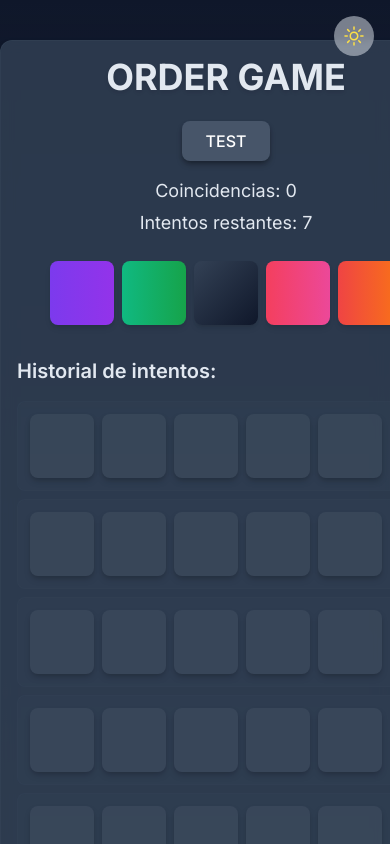
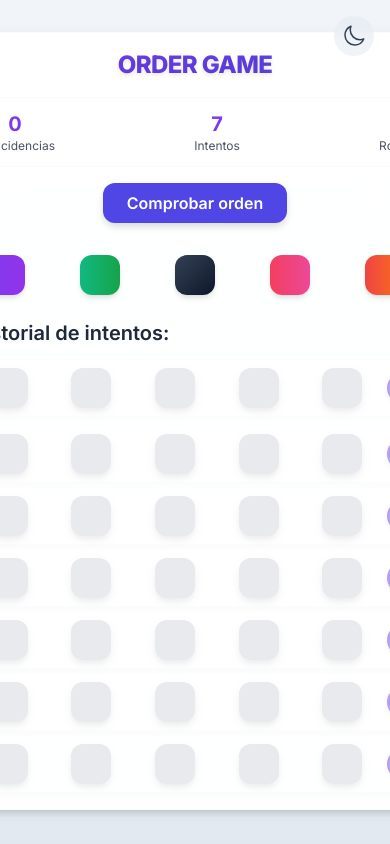
Before and after one commit to kukapu/ordergame, a Next.js app: page / in a window 390 px wide. Shown: the top 844 px of the page. Built offline with nearby package versions, Linux system fonts and the light colour scheme.

Commit message:
feat improve ui

```diff
--- a/src/app/globals.css
+++ b/src/app/globals.css
@@ -3,25 +3,32 @@
 @tailwind utilities;
 
 :root {
+  /* Paleta principal más moderna */
   --foreground-rgb: 30, 41, 59;
   --background-start-rgb: 241, 245, 249;
   --background-end-rgb: 226, 232, 240;
-  --box-shadow: 0 4px 6px -1px rgba(0, 0, 0, 0.1), 0 2px 4px -1px rgba(0, 0, 0, 0.06);
+  --box-shadow: 0 4px 12px -2px rgba(0, 0, 0, 0.12), 0 4px 6px -1px rgba(0, 0, 0, 0.08);
   --card-bg: 255, 255, 255;
-  --button-bg: 148, 163, 184;
-  --button-hover: 100, 116, 139;
-  --border-color: 203, 213, 225;
+  --button-bg: 79, 70, 229;
+  --button-hover: 99, 102, 241;
+  --border-color: 226, 232, 240;
+  --accent-color: 124, 58, 237;
+  --success-color: 16, 185, 129;
+  --error-color: 239, 68, 68;
 }
 
 .dark {
   --foreground-rgb: 226, 232, 240;
   --background-start-rgb: 15, 23, 42;
   --background-end-rgb: 30, 41, 59;
-  --box-shadow: 0 4px 6px -1px rgba(0, 0, 0, 0.3), 0 2px 4px -1px rgba(0, 0, 0, 0.2);
-  --card-bg: 51, 65, 85;
-  --button-bg: 71, 85, 105;
-  --button-hover: 100, 116, 139;
-  --border-color: 71, 85, 105;
+  --box-shadow: 0 4px 12px -2px rgba(0, 0, 0, 0.3), 0 4px 6px -1px rgba(0, 0, 0, 0.2);
+  --card-bg: 30, 41, 59;
+  --button-bg: 79, 70, 229;
+  --button-hover: 99, 102, 241;
+  --border-color: 51, 65, 85;
+  --accent-color: 139, 92, 246;
+  --success-color: 16, 185, 129;
+  --error-color: 239, 68, 68;
 }
 
 * {
@@ -37,58 +44,184 @@ body {
     )
     rgb(var(--background-start-rgb));
   min-height: 100vh;
+  font-family: 'Inter', -apple-system, BlinkMacSystemFont, 'Segoe UI', Roboto, Oxygen, Ubuntu, Cantarell, 'Open Sans', 'Helvetica Neue', sans-serif;
 }
 
 .theme-toggle {
   @apply fixed top-4 right-4 z-50 flex items-center justify-center w-10 h-10 rounded-full shadow-md;
-  background-color: rgba(var(--card-bg), 0.8);
+  background-color: rgba(var(--card-bg), 0.9);
   color: rgb(var(--foreground-rgb));
-}
-
-.game-container {
-  @apply max-w-4xl mx-auto p-4 rounded-xl;
-  background-color: rgba(var(--card-bg), 0.8);
-  box-shadow: var(--box-shadow);
   backdrop-filter: blur(8px);
   border: 1px solid rgba(var(--border-color), 0.2);
 }
 
+.game-container {
+  @apply max-w-4xl mx-auto p-6 rounded-2xl;
+  background-color: rgba(var(--card-bg), 0.95);
+  box-shadow: var(--box-shadow);
+  backdrop-filter: blur(12px);
+  border: 1px solid rgba(var(--border-color), 0.2);
+  margin-top: 1rem;
+  margin-bottom: 2rem;
+}
+
 .game-title {
-  @apply text-4xl font-bold text-center mb-6;
+  @apply text-4xl font-extrabold text-center mb-6;
   text-shadow: 0 2px 4px rgba(0, 0, 0, 0.1);
+  background: linear-gradient(to right, rgb(var(--accent-color)), rgb(var(--button-bg)));
+  -webkit-background-clip: text;
+  background-clip: text;
+  color: transparent;
+  letter-spacing: -0.025em;
 }
 
 .game-button {
-  @apply py-2 px-6 rounded-lg font-medium transition-all duration-300 ease-in-out;
+  @apply py-3 px-8 rounded-xl font-semibold transition-all duration-300 ease-in-out text-white;
   background-color: rgb(var(--button-bg));
-  color: white;
-  box-shadow: var(--box-shadow);
+  box-shadow: var(--box-shadow), 0 0 0 rgba(var(--button-bg), 0.5);
+  position: relative;
+  overflow: hidden;
 }
 
 .game-button:hover {
   @apply transform scale-105;
   background-color: rgb(var(--button-hover));
+  box-shadow: var(--box-shadow), 0 0 20px rgba(var(--button-bg), 0.3);
+}
+
+.game-button:active {
+  @apply transform scale-95;
+}
+
+.game-button::after {
+  content: '';
+  position: absolute;
+  top: 0;
+  left: 0;
+  width: 100%;
+  height: 100%;
+  background: linear-gradient(rgba(255, 255, 255, 0.2), rgba(255, 255, 255, 0));
+  opacity: 0;
+  transition: opacity 0.3s ease;
+}
+
+.game-button:hover::after {
+  opacity: 1;
 }
 
 .color-box {
-  @apply w-16 h-16 rounded-lg cursor-grab active:cursor-grabbing;
+  @apply rounded-xl cursor-grab active:cursor-grabbing;
+  aspect-ratio: 1/1;
+  width: 100%;
+  max-width: 60px;
+  margin: 0 auto;
   box-shadow: var(--box-shadow);
   transition: transform 0.2s ease, box-shadow 0.2s ease;
 }
 
 .color-box:hover {
-  transform: translateY(-2px);
-  box-shadow: 0 6px 10px -1px rgba(0, 0, 0, 0.15), 0 4px 6px -1px rgba(0, 0, 0, 0.1);
+  transform: translateY(-3px);
+  box-shadow: 0 8px 15px -2px rgba(0, 0, 0, 0.15), 0 4px 6px -1px rgba(0, 0, 0, 0.1);
 }
 
 .history-item {
-  @apply p-3 rounded-lg mb-2;
-  background-color: rgba(var(--card-bg), 0.6);
+  @apply p-2 rounded-xl mb-2;
+  background-color: rgba(var(--card-bg), 0.7);
+  border: 1px solid rgba(var(--border-color), 0.2);
+  box-shadow: 0 2px 6px -1px rgba(0, 0, 0, 0.05);
+  transition: transform 0.2s ease;
+}
+
+.history-item:hover {
+  transform: translateY(-2px);
+  box-shadow: 0 4px 8px -1px rgba(0, 0, 0, 0.1);
+}
+
+.match-count {
+  @apply ml-3 flex items-center justify-center w-10 h-10 rounded-full font-bold text-white;
+  background: linear-gradient(to bottom right, rgb(var(--accent-color)), rgb(var(--button-bg)));
+  box-shadow: 0 2px 5px rgba(0, 0, 0, 0.1);
+}
+
+.stats-container {
+  @apply flex justify-between items-center mb-6 p-4 rounded-xl;
+  background-color: rgba(var(--card-bg), 0.7);
   border: 1px solid rgba(var(--border-color), 0.2);
 }
 
-.match-count {
-  @apply ml-2 flex items-center justify-center w-8 h-8 rounded-full font-bold;
-  background-color: rgb(var(--button-bg));
-  color: white;
+.stat-item {
+  @apply flex flex-col items-center;
 }
+
+.stat-value {
+  @apply text-2xl font-bold;
+  color: rgb(var(--accent-color));
+}
+
+.stat-label {
+  @apply text-sm opacity-80;
+}
+
+.win-message {
+  @apply text-center p-6 rounded-xl mb-6;
+  background-color: rgba(var(--success-color), 0.15);
+  border: 1px solid rgba(var(--success-color), 0.3);
+  box-shadow: 0 4px 12px -2px rgba(var(--success-color), 0.15);
+}
+
+.lose-message {
+  @apply text-center p-6 rounded-xl mb-6;
+  background-color: rgba(var(--error-color), 0.15);
+  border: 1px solid rgba(var(--error-color), 0.3);
+  box-shadow: 0 4px 12px -2px rgba(var(--error-color), 0.15);
+}
+
+/* Responsive design */
+@media (max-width: 768px) {
+  .game-container {
+    @apply p-4 mx-3 rounded-xl;
+    margin-top: 0.5rem;
+  }
+
+  .game-title {
+    @apply text-3xl mb-4;
+  }
+
+  .color-box {
+    max-width: 45px;
+  }
+
+  .history-item {
+    @apply p-2 mb-2;
+  }
+
+  .match-count {
+    @apply w-8 h-8 ml-2;
+  }
+
+  .stats-container {
+    @apply p-3 mb-4;
+  }
+
+  .stat-value {
+    @apply text-xl;
+  }
+
+  .stat-label {
+    @apply text-xs;
+  }
+}
+
+@media (max-width: 480px) {
+  .game-title {
+    @apply text-2xl;
+  }
+
+  .color-box {
+    @apply w-10 h-10;
+  }
+
+  .game-button {
+    @apply py-2 px-6;
+  }
+}
--- a/src/app/layout.tsx
+++ b/src/app/layout.tsx
@@ -16,7 +16,7 @@ export default function RootLayout({
   children: React.ReactNode
 }) {
   return (
-    <html lang="en">
+    <html lang="en" suppressHydrationWarning>
       <body className={inter.className}>
         <ThemeProvider>
           {children}
--- a/src/app/page.tsx
+++ b/src/app/page.tsx
@@ -1,7 +1,7 @@
 'use client'
 import { OrderItem } from '@/components/OrderItem';
 import { ThemeToggle } from '@/components/ThemeToggle';
-import { DndContext, closestCenter, PointerSensor, useSensor, useSensors } from '@dnd-kit/core';
+import { DndContext, closestCenter, PointerSensor, useSensor, useSensors, TouchSensor } from '@dnd-kit/core';
 import { SortableContext, arrayMove, verticalListSortingStrategy } from '@dnd-kit/sortable';
 import React, { useState, useEffect } from 'react';
 import { v4 as uuidv4 } from 'uuid';
@@ -66,14 +66,13 @@ export default function Home() {
   const [playerList, setPlayerList] = useState<string[]>([]);
   const [shuffling, setShuffling] = useState(true);
   const [activeShuffleIndex, setActiveShuffleIndex] = useState<number | null>(null);
-  const [showingAttempt, setShowingAttempt] = useState<number | null>(null);
-
+  const [showingAttempts, setShowingAttempts] = useState<number[]>([]);
   const [matches, setMatches] = useState(0);
   const [attempts, setAttempts] = useState(7);
   const [currentAttempt, setCurrentAttempt] = useState(0);
   const [win, setWin] = useState(false);
   const [lose, setLose] = useState(false);
-  const [history, setHistory] = useState<History[][]>([]);
+  const [history, setHistory] = useState<any[]>([]);
   const [emptyAttempts, setEmptyAttempts] = useState<number[]>([]);
 
   // Configuración de sensores para mejorar la experiencia táctil
@@ -81,6 +80,12 @@ export default function Home() {
     useSensor(PointerSensor, {
       activationConstraint: {
         distance: 8, // 8px
+      },
+    }),
+    useSensor(TouchSensor, {
+      activationConstraint: {
+        delay: 250,
+        tolerance: 5,
       },
     })
   );
@@ -178,39 +183,158 @@ export default function Home() {
     const newEmptyAttempts = emptyAttempts.filter(attempt => attempt !== currentAttempt);
     setEmptyAttempts(newEmptyAttempts);
 
-    // Mostrar animación del nuevo intento
-    setShowingAttempt(currentAttempt);
+    // Añadir el nuevo intento al array de animaciones en curso
+    setShowingAttempts(prev => [...prev, currentAttempt]);
 
+    // Actualizar el estado después de la animación
+    const matchesWereEqual = matchCount === solutionList.length;
+    const attemptNumber = currentAttempt; // Guardar el valor actual para el timeout
+
+    // Usar un timeout para asegurar que los estados se actualicen después de la animación
+    setTimeout(() => {
       setMatches(matchCount);
       setCurrentAttempt(currentAttempt + 1);
       setAttempts(attempts - 1);
 
-    if (matchCount === solutionList.length) {
+      if (matchesWereEqual) {
         setWin(true);
       }
       if (currentAttempt === 6) {
         setLose(true);
       }
+    }, 100); // Tiempo muy corto para no retrasar la UI pero permitir que React actualice el DOM
 
-    // Ocultar la animación después de un tiempo
+    // Ocultar la animación después de un tiempo, pero solo eliminar el intento específico
     setTimeout(() => {
-      setShowingAttempt(null);
-    }, 1500);
+      setShowingAttempts(prev => prev.filter(attempt => attempt !== attemptNumber));
+    }, 1000);
+  }
+
+  function resetGame() {
+    const randomColorList = disorderList(disorderList([...completeList]));
+    const lengthList = spliceList(randomColorList, 5);
+    setSolutionList(disorderList([...lengthList]));
+    setPlayerList(disorderList([...lengthList]));
+
+    setMatches(0);
+    setAttempts(7);
+    setCurrentAttempt(0);
+    setWin(false);
+    setLose(false);
+    setHistory([]);
+
+    // Inicializar los intentos vacíos
+    const emptyAttemptsArray = Array.from({ length: 7 }, (_, i) => i);
+    setEmptyAttempts(emptyAttemptsArray);
+
+    // Reiniciar animación
+    setShuffling(true);
+
+    // Animación de mezcla inicial
+    const startShuffleAnimation = () => {
+      let shuffleCount = 0;
+      const maxShuffles = 8;
+
+      const shuffleStep = () => {
+        if (shuffleCount >= maxShuffles) {
+          setActiveShuffleIndex(null);
+          setShuffling(false);
+          return;
+        }
+
+        const i = Math.floor(Math.random() * 5);
+        let j = Math.floor(Math.random() * 5);
+        while (j === i) {
+          j = Math.floor(Math.random() * 5);
+        }
+
+        setActiveShuffleIndex(i);
+
+        setTimeout(() => {
+          setPlayerList(prevList => {
+            const newList = [...prevList];
+            [newList[i], newList[j]] = [newList[j], newList[i]];
+            return newList;
+          });
+
+          shuffleCount++;
+          setTimeout(shuffleStep, 60);
+        }, 40);
+      };
+
+      setTimeout(shuffleStep, 300);
+    };
+
+    startShuffleAnimation();
   }
 
   return (
-    <div className='pt-10 flex flex-col items-center min-h-screen'>
+    <div className='pt-6 md:pt-10 flex flex-col items-center min-h-screen px-4'>
       <ThemeToggle />
 
-      <div className="game-container">
+      <div className="game-container w-[500px] max-w-md mx-auto">
         <h1 className="game-title">ORDER GAME</h1>
 
-        <button className='game-button mx-auto block mb-4' onClick={checkMatches}>TEST</button>
+        {/* Panel de estadísticas */}
+        <div className="stats-container">
+          <div className="stat-item">
+            <span className="stat-value">{matches}</span>
+            <span className="stat-label">Coincidencias</span>
+          </div>
+          <div className="stat-item">
+            <span className="stat-value">{attempts}</span>
+            <span className="stat-label">Intentos</span>
+          </div>
+          <div className="stat-item">
+            <span className="stat-value">{currentAttempt}</span>
+            <span className="stat-label">Ronda</span>
+          </div>
+        </div>
 
-        <div className="text-center mb-6">
-          <p className="text-lg mb-1">Coincidencias: {matches}</p>
-          <p className="text-lg">Intentos restantes: {attempts}</p>
-        </div>
+        {win && (
+          <motion.div
+            className="win-message"
+            initial={{ opacity: 0, y: 20 }}
+            animate={{ opacity: 1, y: 0 }}
+            transition={{ duration: 0.5 }}
+          >
+            <h2 className="text-2xl font-bold mb-2">¡Has ganado!</h2>
+            <p className="mb-4">Has ordenado correctamente todos los colores.</p>
+            <button
+              className="game-button mx-auto block"
+              onClick={resetGame}
+            >
+              Jugar de nuevo
+            </button>
+          </motion.div>
+        )}
+
+        {lose && (
+          <motion.div
+            className="lose-message"
+            initial={{ opacity: 0, y: 20 }}
+            animate={{ opacity: 1, y: 0 }}
+            transition={{ duration: 0.5 }}
+          >
+            <h2 className="text-2xl font-bold mb-2">¡Has perdido!</h2>
+            <p className="mb-4">No has conseguido ordenar los colores correctamente.</p>
+            <button
+              className="game-button mx-auto block"
+              onClick={resetGame}
+            >
+              Intentar de nuevo
+            </button>
+          </motion.div>
+        )}
+
+        {!win && !lose && (
+          <button
+            className='game-button mx-auto block mb-8'
+            onClick={checkMatches}
+          >
+            Comprobar orden
+          </button>
+        )}
 
         {!win &&
         <DndContext
@@ -222,8 +346,7 @@ export default function Home() {
             items={playerList}
             strategy={verticalListSortingStrategy}
           >
-            <div className='flex gap-2 justify-center mb-8'>
-              <AnimatePresence>
+            <div className='grid grid-cols-5 gap-2.5 mb-6 mx-auto'>
               {playerList.map((color, index) => (
                 <motion.div
                   key={color}
@@ -243,60 +366,38 @@ export default function Home() {
                   <OrderItem color={color} />
                 </motion.div>
               ))}
-              </AnimatePresence>
             </div>
           </SortableContext>
         </DndContext>
         }
 
-        {win && (
-          <motion.div
-            className="text-center p-4 rounded-lg bg-green-500/20 mb-6"
-            initial={{ opacity: 0 }}
-            animate={{ opacity: 1 }}
-            transition={{ duration: 0.5 }}
-          >
-            <h2 className="text-2xl font-bold mb-2">¡Has ganado!</h2>
-            <p>Has ordenado correctamente todos los colores.</p>
-          </motion.div>
-        )}
+        <div className="mt-6">
+          <h2 className="text-xl font-semibold mb-3 px-2">Historial de intentos:</h2>
 
-        {lose && (
-          <motion.div
-            className="text-center p-4 rounded-lg bg-red-500/20 mb-6"
-            initial={{ opacity: 0 }}
-            animate={{ opacity: 1 }}
-            transition={{ duration: 0.5 }}
-          >
-            <h2 className="text-2xl font-bold mb-2">¡Has perdido!</h2>
-            <p>No has conseguido ordenar los colores correctamente.</p>
-          </motion.div>
-        )}
-
-        <div className="mt-8">
-          <h2 className="text-xl font-semibold mb-4">Historial de intentos:</h2>
-
+          <div className="history-container space-y-1">
             {/* Intentos completados */}
             {history.map((historyItem, index) => {
               if (!historyItem || historyItem.length === 0) return null;
-            const isCurrentlyShowing = showingAttempt === index;
+              const isCurrentlyShowing = showingAttempts.includes(index);
 
               return (
-              <div className='history-item flex items-center mb-2' key={`history-${index}`}>
-                <div className='flex gap-2'>
+                <div className='history-item flex items-center' key={`history-${index}`}>
+                  <div className='grid grid-cols-5 gap-2.5 flex-grow'>
                     {
                       historyItem[0].playerListCopy.map((color: string, colorIndex: number) => (
                         <motion.div
-                        key={uuidv4()}
+                          key={`${index}-${colorIndex}`}
                           initial={isCurrentlyShowing ? { scale: 0, opacity: 0 } : false}
                           animate={isCurrentlyShowing ? {
                             scale: 1,
                             opacity: 1
                           } : {}}
                           transition={{
-                          duration: 0.3,
-                          delay: isCurrentlyShowing ? colorIndex * 0.1 : 0,
-                          type: "spring"
+                            duration: 0.15,
+                            delay: isCurrentlyShowing ? colorIndex * 0.07 : 0,
+                            type: "spring",
+                            stiffness: 400,
+                            damping: 20
                           }}
                         >
                           <div className={`color-box ${getColorClass(color)}`}></div>
@@ -311,32 +412,33 @@ export default function Home() {
                     transition={{
                       type: "spring",
                       stiffness: 400,
-                    damping: 10,
-                    delay: isCurrentlyShowing ? 0.6 : 0
+                      damping: 15,
+                      delay: isCurrentlyShowing ? 0.45 : 0
                     }}
                   >
                     {historyItem[0].matchCount}
                   </motion.div>
                 </div>
-            )
+              );
             })}
 
             {/* Intentos vacíos */}
             {emptyAttempts.map((attempt) => (
-            <div className='history-item flex items-center mb-2 opacity-50' key={`empty-${attempt}`}>
-              <div className='flex gap-2'>
+              <div className='history-item flex items-center opacity-50' key={`empty-${attempt}`}>
+                <div className='grid grid-cols-5 gap-2.5 flex-grow'>
                   {Array.from({ length: 5 }, (_, i) => (
                     <div
                       key={`empty-box-${attempt}-${i}`}
-                    className="color-box bg-gray-400/20"
+                      className="color-box bg-gray-300 dark:bg-gray-700"
                     ></div>
                   ))}
                 </div>
-              <div className="match-count">?</div>
+                <div className="match-count">-</div>
               </div>
             ))}
           </div>
         </div>
       </div>
-  )
+    </div>
+  );
 }
--- a/src/components/OrderItem.tsx
+++ b/src/components/OrderItem.tsx
@@ -49,6 +49,7 @@ export const OrderItem = ({ color }: OrderItemProps) => {
     transform: CSS.Transform.toString(transform),
     transition,
     zIndex: isDragging ? 10 : 1,
+    touchAction: 'none', // Importante para dispositivos táctiles
   };
 
   return (
@@ -57,10 +58,10 @@ export const OrderItem = ({ color }: OrderItemProps) => {
       style={style}
       {...attributes}
       {...listeners}
-      className="touch-manipulation"
+      className="touch-none select-none cursor-grab active:cursor-grabbing"
     >
       <motion.div
-        className={`color-box ${getColorClass(color)}`}
+        className={`color-box ${getColorClass(color)} w-full aspect-square`}
         whileHover={{ scale: 1.05, rotate: 0 }}
         whileTap={{ scale: 0.95 }}
         animate={{
--- a/src/context/ThemeContext.tsx
+++ b/src/context/ThemeContext.tsx
@@ -8,12 +8,17 @@ interface ThemeContextType {
   toggleTheme: () => void;
 }
 
-const ThemeContext = createContext<ThemeContextType | undefined>(undefined);
+// Crear un contexto con valores predeterminados
+const ThemeContext = createContext<ThemeContextType>({
+  theme: 'dark',
+  toggleTheme: () => {},
+});
 
 export function ThemeProvider({ children }: { children: React.ReactNode }) {
   const [theme, setTheme] = useState<Theme>('dark');
   const [mounted, setMounted] = useState(false);
 
+  // Efecto para cargar el tema inicial
   useEffect(() => {
     // Check if user has a saved theme preference
     const savedTheme = localStorage.getItem('theme') as Theme | null;
@@ -21,21 +26,29 @@ export function ThemeProvider({ children }: { children: React.ReactNode }) {
     // Set theme based on saved preference or use dark as default
     if (savedTheme) {
       setTheme(savedTheme);
+    } else {
+      // Comprobar preferencia del sistema si no hay tema guardado
+      const systemPrefersDark = window.matchMedia('(prefers-color-scheme: dark)').matches;
+      setTheme(systemPrefersDark ? 'dark' : 'light');
     }
 
     setMounted(true);
   }, []);
 
+  // Efecto para aplicar el tema al DOM
   useEffect(() => {
     if (mounted) {
-      // Apply theme to document
+      // Aplicar el tema utilizando data-attribute en lugar de class
+      document.documentElement.setAttribute('data-theme', theme);
+
+      // También aplicar la clase 'dark' para compatibilidad con Tailwind
       if (theme === 'dark') {
         document.documentElement.classList.add('dark');
       } else {
         document.documentElement.classList.remove('dark');
       }
 
-      // Save theme preference
+      // Guardar preferencia de tema
       localStorage.setItem('theme', theme);
     }
   }, [theme, mounted]);
@@ -53,8 +66,5 @@ export function ThemeProvider({ children }: { children: React.ReactNode }) {
 
 export function useTheme() {
   const context = useContext(ThemeContext);
-  if (context === undefined) {
-    throw new Error('useTheme must be used within a ThemeProvider');
-  }
   return context;
 }
```
Lines whose indentation alone changed are shown as unchanged.
